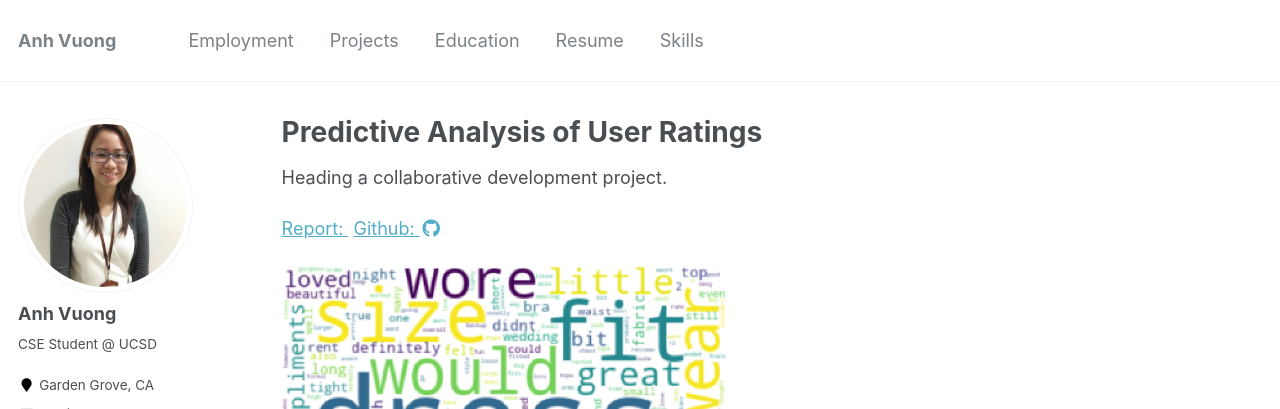
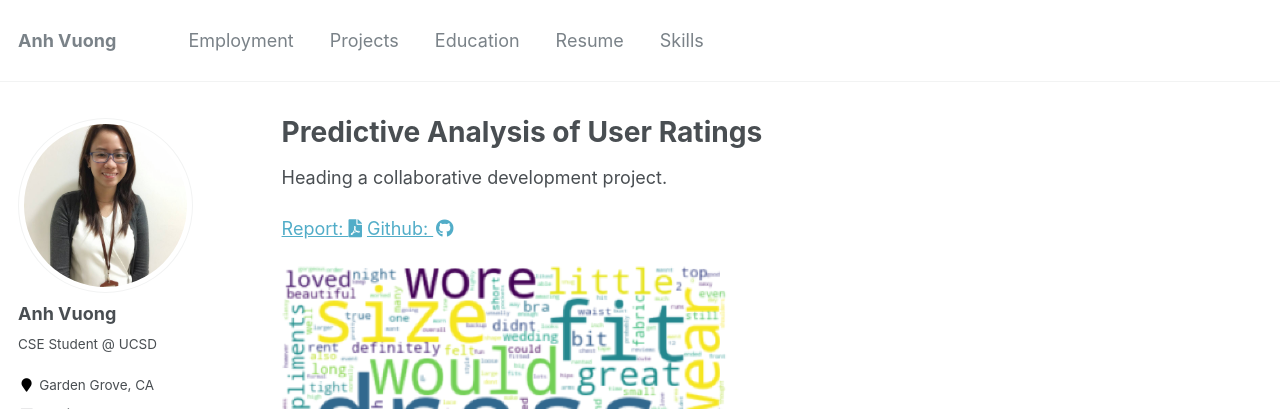
Before and after one commit to ahvuong/ahvuong.github.io, a Jekyll site: the page built from _projects/2023-predictive-analysis.md, in a window 1280 px wide. Shown: the top 409 px of the page. Built offline with Jekyll 4.4.1, drawn with Linux system fonts in a browser that asks for light colours.

Commit message:
Change icon

```diff
--- a/_projects/2023-predictive-analysis.md
+++ b/_projects/2023-predictive-analysis.md
@@ -11,7 +11,7 @@ Heading a collaborative development project.
 
 <!-- citation and icon code -->
 <p>
-<a href="https://github.com/ahvuong/Predictive_Analysis_of_User_Ratings/blob/main/CSE158RFA23_Assignment2_Report.pdf">Report:  <i class="fa fa-file-pdf-o" aria-hidden="true"></i></a>
+<a href="https://github.com/ahvuong/Predictive_Analysis_of_User_Ratings/blob/main/CSE158RFA23_Assignment2_Report.pdf">Report:  <i class="fas fa-file-pdf" aria-hidden="true"></i></a>
 <a href="https://github.com/ahvuong/Predictive_Analysis_of_User_Ratings">Github: <i class="fab fa-fw fa-github zoom" aria-hidden="true"></i></a>
 </p>
 
```
